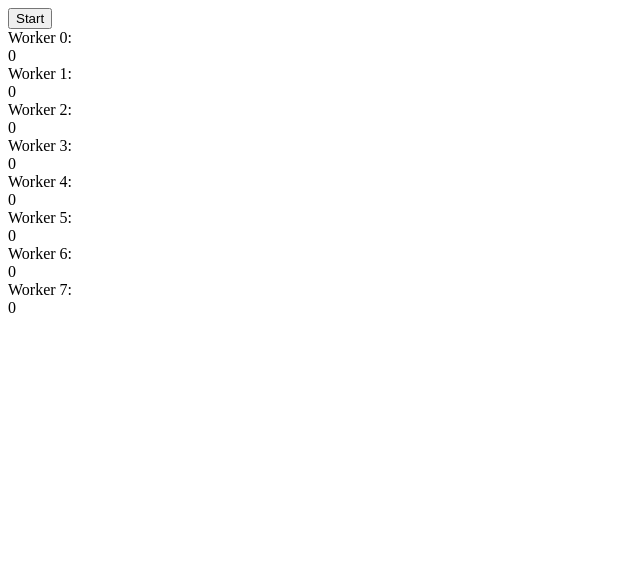
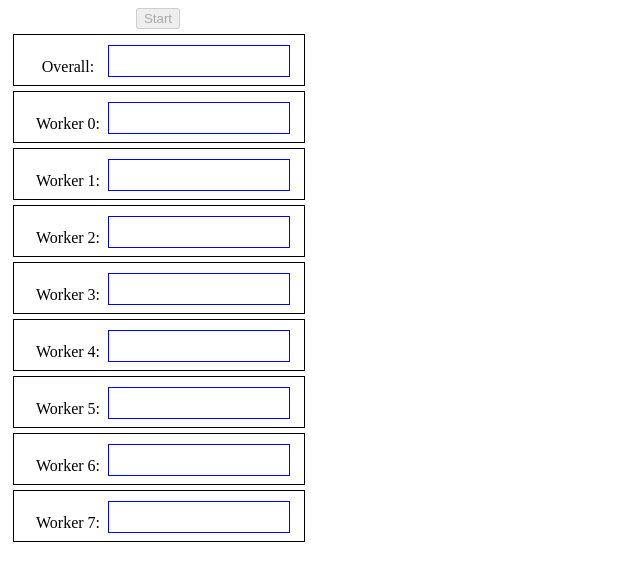
Before and after one commit to K4liber/subinterpreters, a plain HTML site: page js-web-workers/index.html in a window 1280 px wide. Both pictures are taken after a click on the button "Start". Shown: the whole page, without its empty margins (0-640 px from the left). Drawn offline with Linux system fonts and the light colour scheme.

Commit message:
continue

```diff
--- a/js-web-workers/index.html
+++ b/js-web-workers/index.html
@@ -1,11 +1,12 @@
 <html>
     <head>
+        <link rel="stylesheet" href="./style.css">
         <script defer src="./script/main.js"></script>
     </head>
     <body>
-        <button id="start-buttom">Start</button>
-        <div id="workers-progress">
-
+        <div class="main">
+            <button id="start-buttom">Start</button>
+            <div id="workers-progress"></div>
         </div>
     </body>
 </html>
--- a/js-web-workers/script/main.js
+++ b/js-web-workers/script/main.js
@@ -1,5 +1,5 @@
 window.worker = void 0, window.so = void 0;
-const n = 42;
+const n = 38;
 
 const workers = [
     new SharedWorker("script/fibonacci.js?" + (Date.now())),
@@ -11,10 +11,12 @@ const workers = [
     new SharedWorker("script/fibonacci.js?" + (Date.now())),
     new SharedWorker("script/fibonacci.js?" + (Date.now()))
 ]
+const noWorkers = workers.length;
 const noJobs = 40;
 const workerIdToTasksDone = new Map();
 
 const startWorkers = () => {
+    document.getElementById('start-buttom').setAttribute('disabled', 'True')
     workers.forEach((worker, workerId) => {
         workerIdToTasksDone.set(workerId, 0)
         worker.port.onmessage = (e) => {
@@ -24,21 +26,40 @@ const startWorkers = () => {
         };
         updateWorkerProgress(workerId)
         worker.port.start();
-        worker.port.postMessage({n: n});
         console.log('Started worker ' + workerId)
     })
+    // Submit jobs
+    for (const jobIndex of Array(noJobs).keys()) {
+        let workerId = jobIndex % noWorkers
+        let worker = workers[workerId]
+        worker.port.postMessage({n: n});
+        console.log('Job ' + jobIndex + ' submitted')
+    }
 };
 
 const updateWorkerProgress = (workerId) => {
-    let percentageProgress = workerIdToTasksDone.get(workerId)/noJobs
+    let percentageProgress = 100.0 * workerIdToTasksDone.get(workerId)/noJobs + '%'
     let workerElementId = 'worker-progress-' + workerId
-    document.getElementById(workerElementId).innerHTML = percentageProgress
+    document.getElementById(workerElementId).style.width = percentageProgress
+    // Update overall progress
+    var overallCompleted = 0;
+
+    workers.forEach((_, workerId) => {
+        overallCompleted += workerIdToTasksDone.get(workerId)
+    })
+
+    document.getElementById('overall-progress').style.width = 100.0 * overallCompleted/noJobs + '%'
+
+    if (overallCompleted == noJobs) {
+        console.log('Successfull finish')
+        document.getElementById('start-buttom').removeAttribute('disabled')
+    }
 };
 
 const getWorkersProgressHTML = () => {
-    var workersProgressHTML = "";
+    var workersProgressHTML = '<div class="worker-div"><div class="worker-label">Overall:</div><div class="worker-progress"><div class="worker-progress-internal" id="overall-progress"></div></div></div>';
     workers.forEach((_, workerId) => {
-        workersProgressHTML += '<div>Worker ' + workerId + ':</div>' + '<div id="worker-progress-' + workerId + '"></div>'
+        workersProgressHTML += '<div class="worker-div"><div class="worker-label">Worker ' + workerId + ':</div><div class="worker-progress"><div class="worker-progress-internal" id="worker-progress-' + workerId + '"></div></div></div>'
     })
     return workersProgressHTML
 }
--- /dev/null
+++ b/js-web-workers/style.css
@@ -0,0 +1,36 @@
+.main {
+    width: 300px;
+    text-align: center;
+}
+
+#start-button {
+    margin: auto;
+}
+
+.worker-div {
+    border: 1px solid black;
+    padding: 10px;
+    margin: 5px;
+    width: 270px;
+    height: 30px;
+}
+
+.worker-label {
+    display: inline-block;
+    vertical-align: middle;
+    width:80px;
+    height:30px;
+}
+
+.worker-progress {
+    display: inline-block;
+    width:180px;
+    height:30px;
+    border: 1px solid blue;
+}
+
+.worker-progress-internal {
+    background-color: blue;
+    width:0%;
+    height:30px;
+}
```
